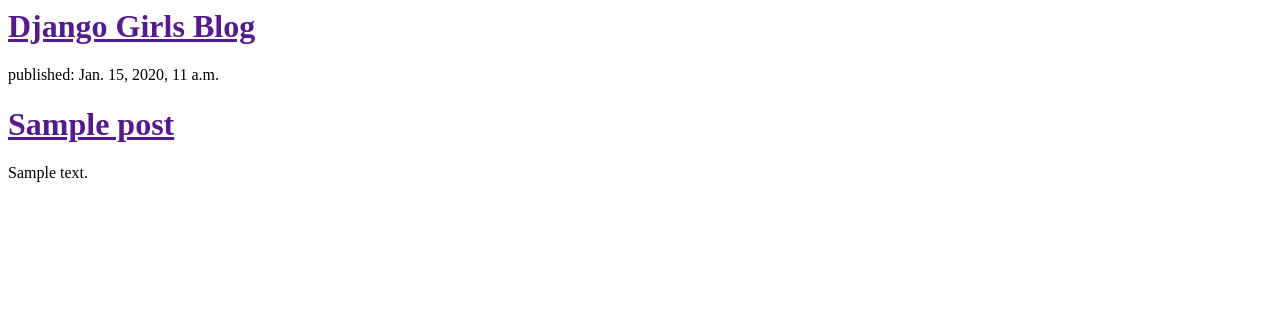
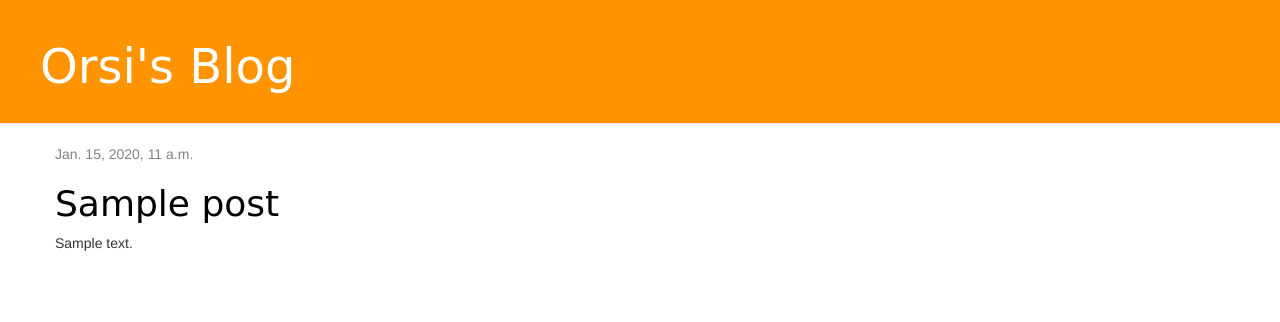
Before and after one commit to Orsolia/my-first-blog, a Django app: template blog/templates/blog/post_list.html in a window 1280 px wide. Shown: the top 322 px of the page. Run offline with Django 3.2, Linux system fonts and the light colour scheme; the template is opened without the code that fills it: values that come from a table or form of the project are taken from there, others are empty; tables that the repository leaves empty hold one stand-in row (values such as "Sample post"); some libraries are stand-ins or nearby versions.

Commit message:
meny_many_things

```diff
--- /dev/null
+++ b/blog/static/css/blog.css
@@ -0,0 +1,46 @@
+.page-header {
+    background-color: #ff9400;
+    margin-top: 0;
+    padding: 20px 20px 20px 40px;
+}
+
+.page-header h1, .page-header h1 a, .page-header h1 a:visited, .page-header h1 a:active {
+    color: #ffffff;
+    font-size: 36pt;
+    text-decoration: none;
+}
+
+.content {
+    margin-left: 40px;
+}
+
+h1, h2, h3, h4 {
+    font-family: 'Lobster', cursive;
+}
+
+.date {
+    color: #828282;
+}
+
+.save {
+    float: right;
+}
+
+.post-form textarea, .post-form input {
+    width: 100%;
+}
+
+.top-menu, .top-menu:hover, .top-menu:visited {
+    color: #ffffff;
+    float: right;
+    font-size: 26pt;
+    margin-right: 20px;
+}
+
+.post {
+    margin-bottom: 70px;
+}
+
+.post h1 a, .post h1 a:visited {
+    color: #000000;
+}
--- /dev/null
+++ b/blog/templates/blog/base.html
@@ -0,0 +1,22 @@
+{% load staticfiles %}
+<html>
+    <head>
+        <title>Orsi's  blog</title>
+        <link rel="stylesheet" href="//maxcdn.bootstrapcdn.com/bootstrap/3.2.0/css/bootstrap.min.css">
+        <link rel="stylesheet" href="//maxcdn.bootstrapcdn.com/bootstrap/3.2.0/css/bootstrap-theme.min.css">
+        <link rel="stylesheet" href="{% static 'css/blog.css' %}">
+    </head>
+	<body>
+	    <div class="page-header">
+	        <h1><a href="/">Orsi's Blog</a></h1>
+	    </div>
+	    <div class="content container">
+	        <div class="row">
+	            <div class="col-md-8">
+	            {% block content %}
+	            {% endblock %}
+	            </div>
+	        </div>
+	    </div>
+	</body>
+</html>
--- a/blog/templates/blog/post_list.html
+++ b/blog/templates/blog/post_list.html
@@ -1,20 +1,13 @@
-<html>
-    <head>
-        <title>Orsi's blog</title>
-    </head>
+{% extends 'blog/base.html' %}
 
-    <body>
-        <div>
-            <h1><a href="">Django Girls Blog</a></h1>
+{% block content %}
+    {% for post in posts %}
+        <div class="post">
+            <div class="date">
+                {{ post.published_date }}
+            </div>
+            <h1><a href="{% url 'post_detail' pk=post.pk %}">{{ post.title }}</a></h1>
+            <p>{{ post.text|linebreaksbr }}</p>
         </div>
-
-	{% for post in posts %}
-   		 <div>
-       		 <p>published: {{ post.published_date }}</p>
-       		 <h1><a href="">{{ post.title }}</a></h1>
-       		 <p>{{ post.text|linebreaksbr }}</p>
-   	 	</div>
-	{% endfor %}
-
-    </body>
-</html>
+    {% endfor %}
+{% endblock %}
--- a/blog/urls.py
+++ b/blog/urls.py
@@ -3,4 +3,5 @@ from . import views
 
 urlpatterns = [
     url(r'^$', views.post_list, name='post_list'),
+    url(r'^post/(?P<pk>\d+)/$', views.post_detail, name='post_detail'),
 ]
```
Also changed, not shown: blog/templates/blog/post_detail.html (added, +13 -0 lines), blog/views.py (+7 -0 lines).
